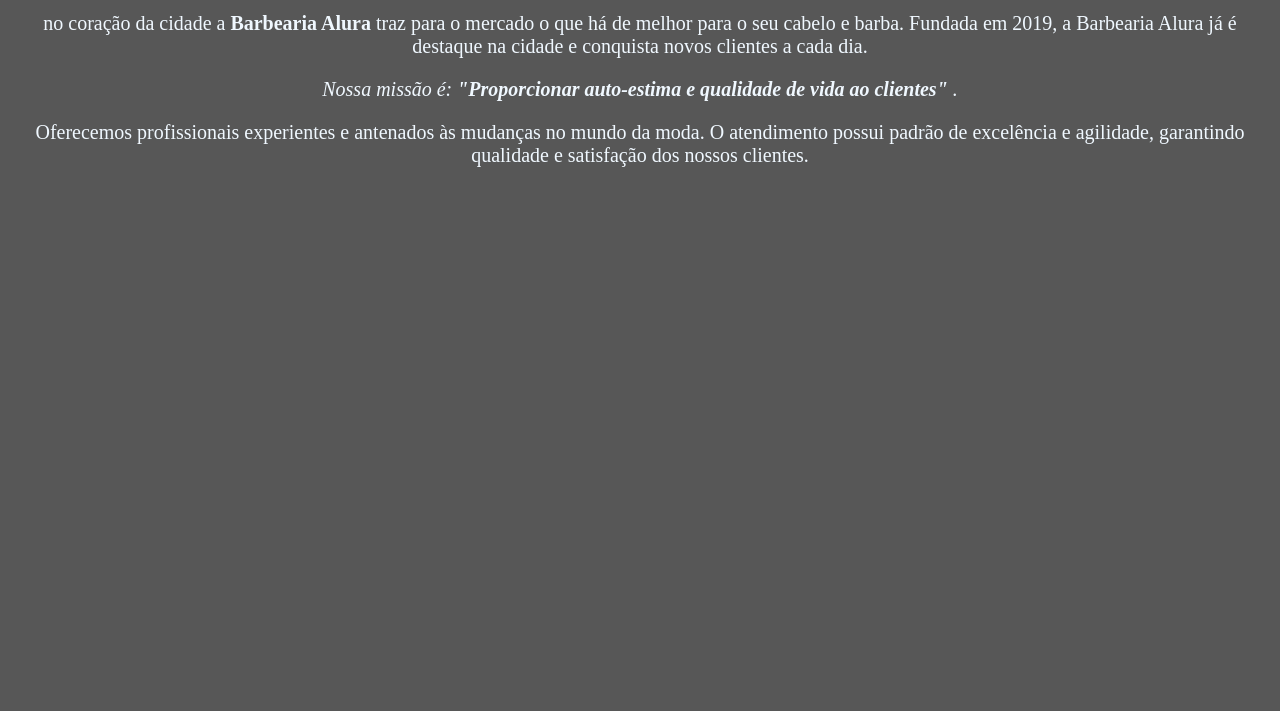
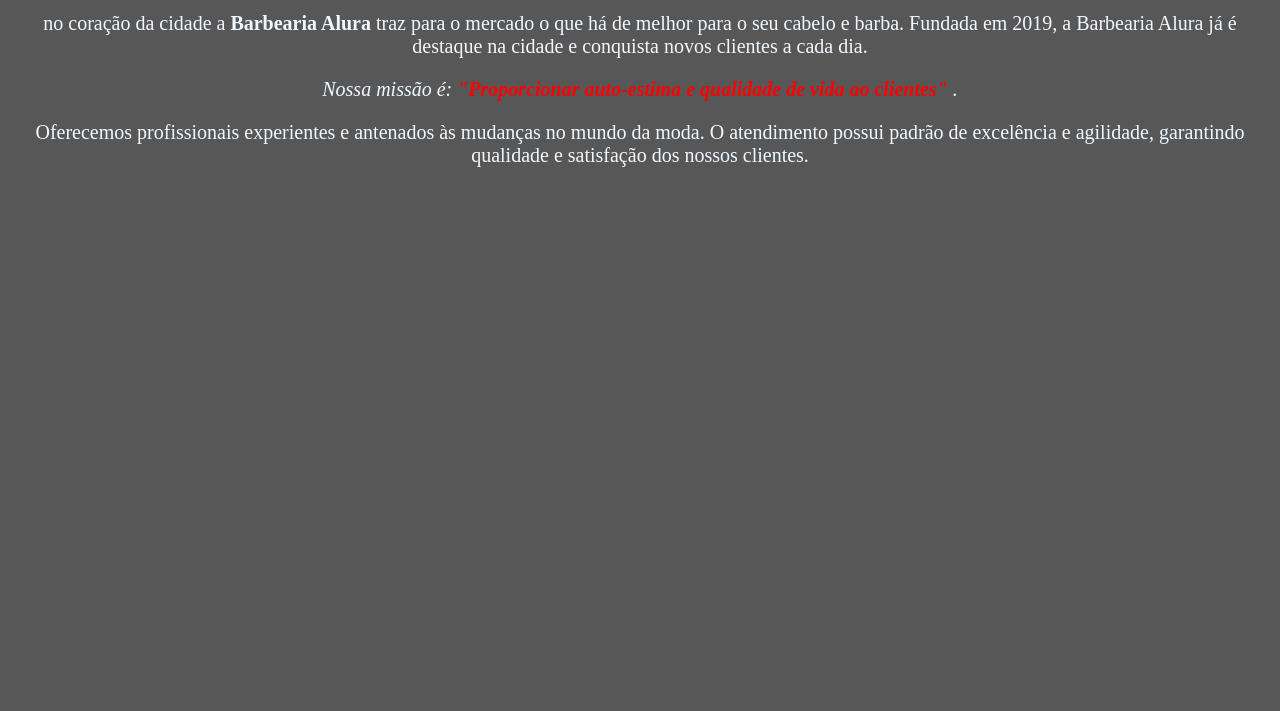
Before and after one commit to jefferson-s-s/One-next-alura, a plain HTML site: page paginaweb/index.html in a window 1280 px wide. Shown: the part 89-800 px from the top of the page. Drawn offline with Linux system fonts and the light colour scheme.

Commit message:
update style.css
coloração em strongs

```diff
--- a/paginaweb/style.css
+++ b/paginaweb/style.css
@@ -9,3 +9,7 @@ h1 {
 p {
     text-align: center;
 }
+
+em strong {
+    color: red;
+}
```
